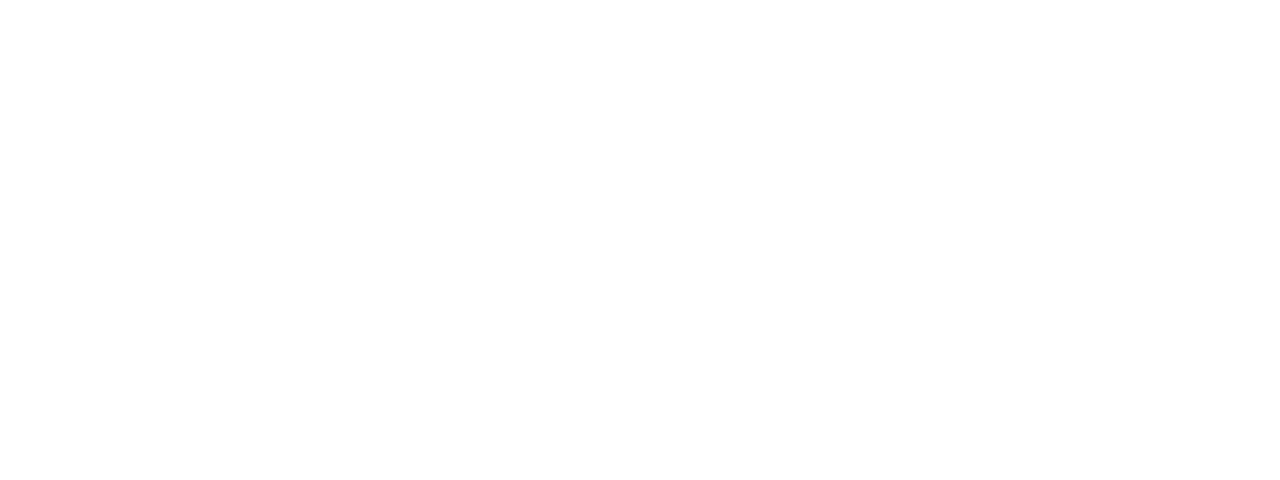
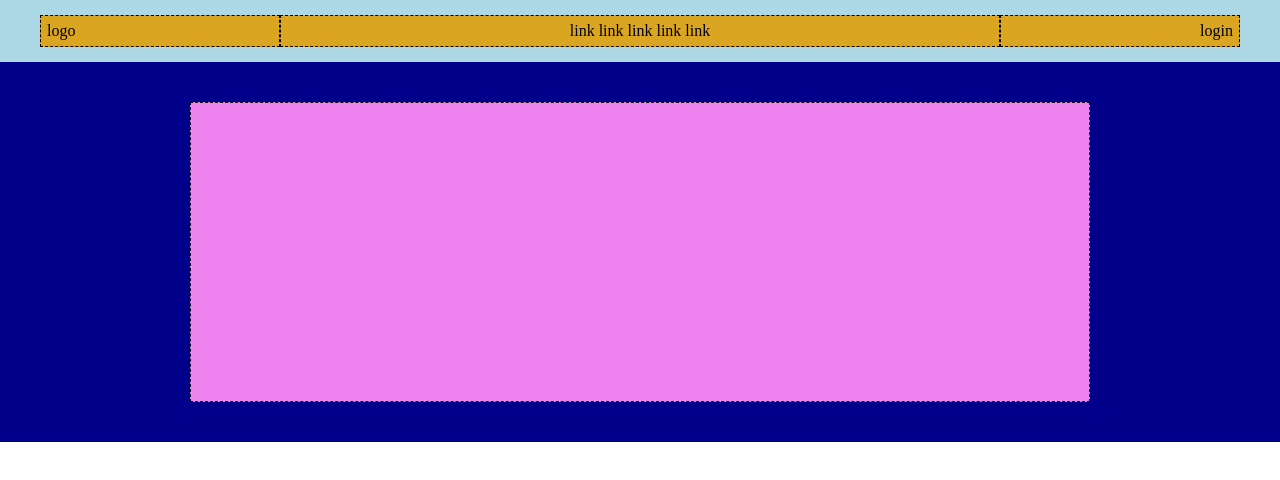
Before and after one commit to erikaCutugno/htmlcss-struttura-discord, a plain HTML site: page index.html in a window 1280 px wide. Drawn offline with Linux system fonts and the light colour scheme; files that its build step writes are made by us from their sources.

Commit message:
feat: add header

```diff
--- a/css/style.css
+++ b/css/style.css
@@ -0,0 +1,55 @@
+/*------------
+    RESET
+------------*/
+* {
+    margin: 0;
+    padding: 0;
+    box-sizing: border-box;
+}
+
+
+/*------------
+   GENERAL
+------------*/
+.container {
+    max-width: 1200px;
+    margin-left: auto;
+    margin-right: auto;
+}
+/*------------
+   HEADER
+------------*/
+.header-top {
+    padding: 15px 0;
+    background-color: #add8e6;
+}
+
+.header-top > .container {
+    display: flex;
+    background-color: #daa520;
+}
+.header-top .container * {
+    border: 1px dashed black;
+    padding: 6px;
+}
+.header-top .logo, .header-top .login{
+    width: 20%;
+}
+.header-top .login{
+    text-align: right;
+}
+.header-top nav{
+    flex-grow: 1;
+    text-align: center;
+}
+.header-bottom {
+    padding:40px 0;
+    background-color: #00008b;
+}
+.header-bottom .container {
+    display: flex;
+    background-color:#ee82ee;
+    max-width: 900px;
+    min-height: 300px;
+    border: 1px dashed black;
+}
--- a/index.html
+++ b/index.html
@@ -4,9 +4,20 @@
     <meta charset="UTF-8">
     <meta name="viewport" content="width=device-width, initial-scale=1.0">
     <title>Struttura Discord</title>
-    <link rel="stylesheet" href=".css/style.css">
+    <link rel="stylesheet" href="css/style.css">
 </head>
 <body>
-
+    <header>
+        <div class="header-top">
+            <div class="container">
+                <div class="logo">logo</div>
+                <nav>link link link link link</nav>
+                <div class="login">login</div>
+            </div>
+        </div>
+        <div class="header-bottom">
+        <div class="container"></div>
+        </div>
+    </header>
 </body>
 </html>
```
